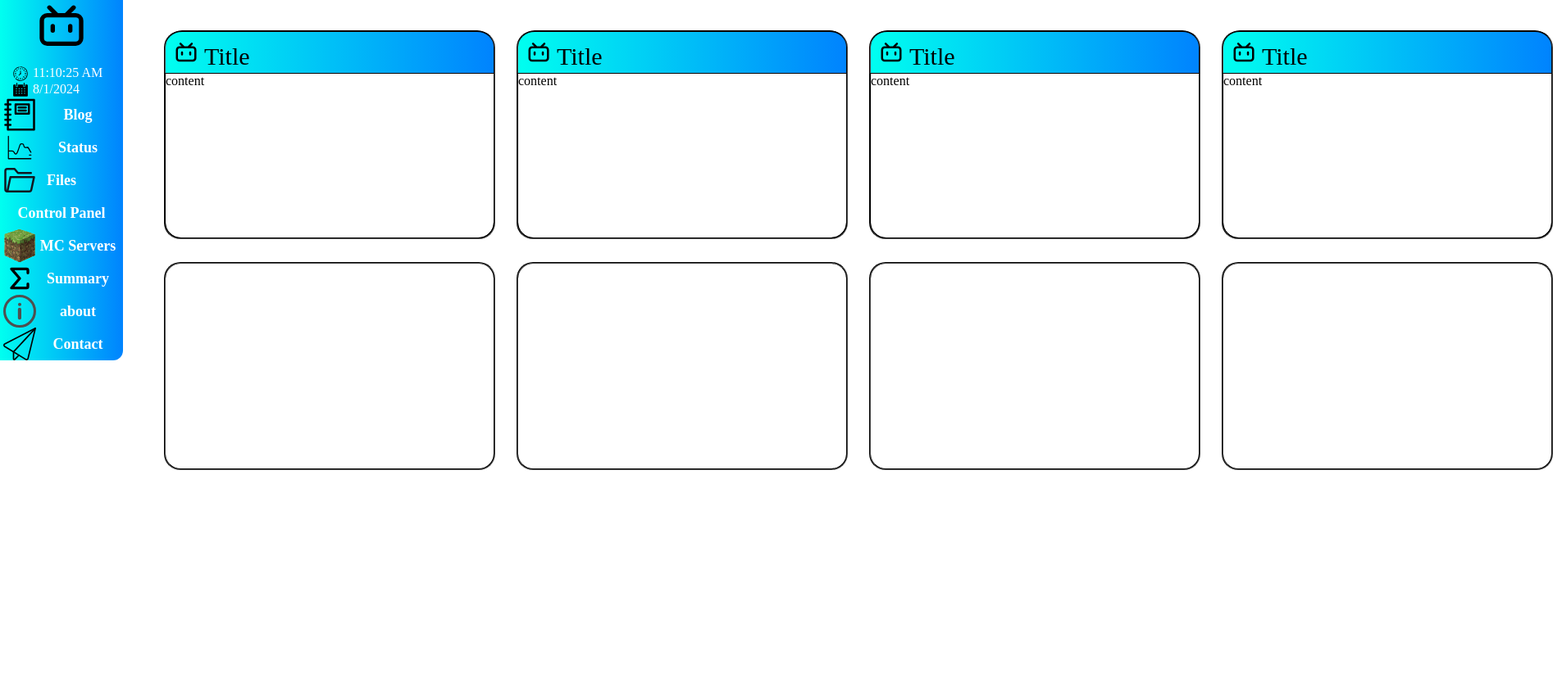
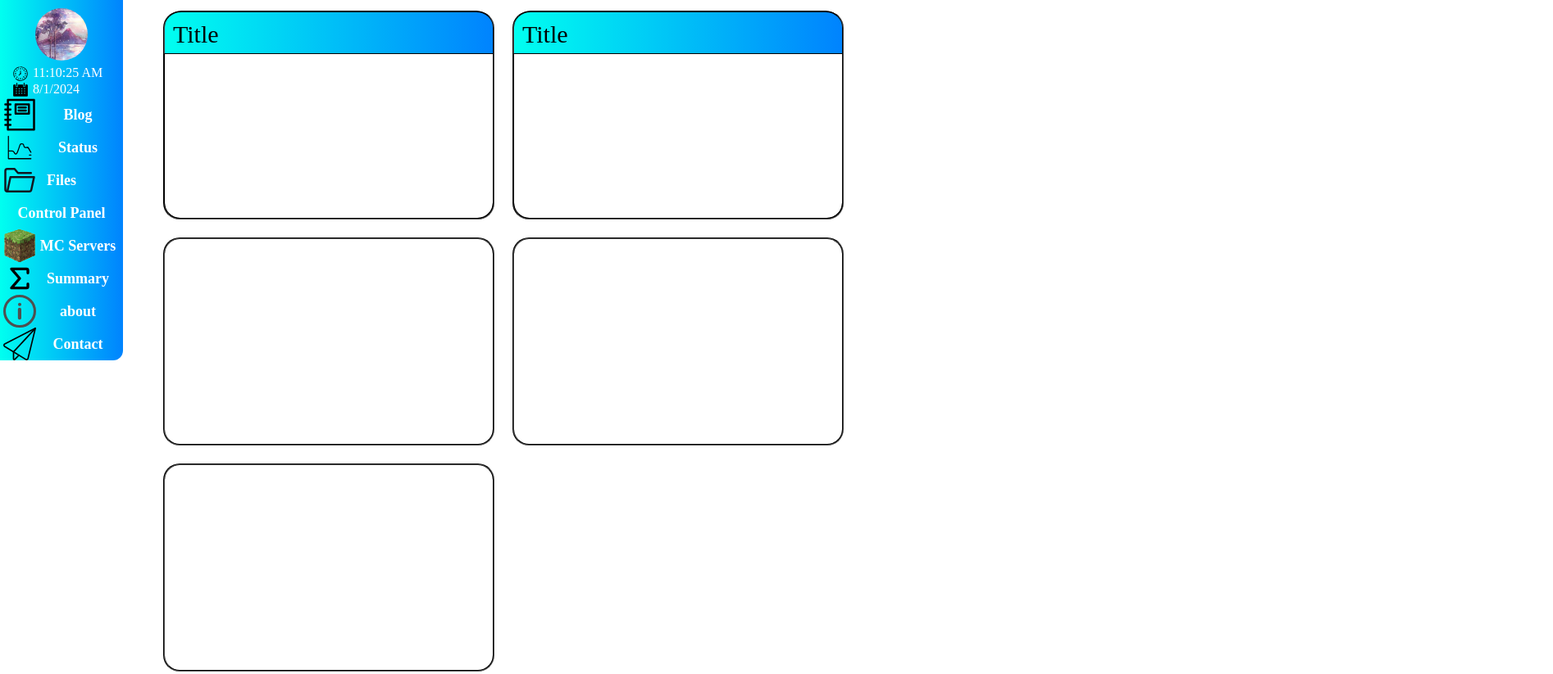
Before and after one commit to zbq0928/zbq-server, a plain HTML site: page test.html in a window 1280 px wide. Shown: the whole page at 82% size, 1894 px wide, since content can reach past the window. Before the commit the page ends 800 px from the top, so only its background shows below. Drawn offline with Linux system fonts and the light colour scheme.

Commit message:
Updated the icon and the content box.

```diff
--- /dev/null
+++ b/css/flex-container.css
@@ -0,0 +1,13 @@
+#flex-container {
+    position: relative;
+    left: 180px;
+    bottom: 5px;
+    width: calc(100% - 180px);
+    height: 100%;
+    display: flex;
+    flex-wrap: wrap;
+    flex: 1;
+    align-items: flex-start;
+    flex-direction: row;
+    transition: left .6s,width .6s;
+}
--- a/css/home.css
+++ b/css/home.css
@@ -1,14 +1,30 @@
 .home {
     width: 64px;
     height: 64px;
-    background-image: url(../images/contact/Bilibili.svg);
     position: relative;
+    top: 10px;
     left: 43px;
-    transition: background-image .6s;
+    .on {
+        position: relative;
+        opacity: 0;
+        transition: opacity .6s;
+    }
+    .off {
+        position: absolute;
+        opacity: 1;
+        transition: opacity .6s;
+        border-radius: 100%;
+    }
 }
 .home:hover {
     transition: content .6s;
     cursor: pointer;
-    background-image: url("../images/home.svg");
-    transition: background-image .6s;
+    .on {
+        opacity: 1;
+        transition: opacity .6s;
+    }
+    .off {
+        opacity: 0;
+        transition: opacity .6s;
+    }
 }
--- a/css/item.css
+++ b/css/item.css
@@ -6,10 +6,8 @@
     border-color: black;
     border-style: groove;
     border-radius: 20px;
-    position: absolute;
-    left: 30px;
-    top: 30px;
     box-shadow: none;
+    margin: 11px;
     transition: top .6s,box-shadow .6s;
 }
 
@@ -27,7 +25,7 @@
     background-image: linear-gradient(90deg,#00fff0,#0083fe);
     padding: 10px;
     position: relative;
-    bottom: 33px;
+    bottom: 3px;
     border-top-left-radius: 20px;
     border-top-right-radius: 20px;
     border-top: #000000 solid 2px;
@@ -39,7 +37,7 @@
     height: 200px;
     position: relative;
     right: 1px;
-    bottom: 64px;
+    bottom: 4px;
     border: #000000 solid 1px;
     border-bottom-left-radius: 20px;
     border-bottom-right-radius: 20px;
--- /dev/null
+++ b/head.html
@@ -0,0 +1,38 @@
+<link rel="stylesheet" type="text/css" href="./css/button.css">
+<link rel="stylesheet" type="text/css" href="./css/item.css">
+<link rel="stylesheet" type="text/css" href="./css/menu.css">
+<link rel="stylesheet" type="text/css" href="./css/home.css">
+<link rel="stylesheet" type="text/css" href="./css/flex-container.css">
+<script src="./scripts/timer.js"></script>
+<script>
+    var isFolded = false;
+    var forceShowFold = false;
+    function fold() {
+        isFolded = !isFolded;
+        forceShowFold = !forceShowFold;
+        if (isFolded) {
+            document.getElementById("menu").style.left = "-150px";
+            document.getElementById("fold").style.rotate = "180deg";
+            document.getElementById("flex-container").style.width = "calc(100% - 40px)";
+            document.getElementById("flex-container").style.left = "30px";
+            showFold();
+        }
+        else {
+            document.getElementById("menu").style.left = "0";
+            document.getElementById("fold").style.rotate = "0deg";
+            document.getElementById("flex-container").style.width = "calc(100% - 180px)";
+            document.getElementById("flex-container").style.left = "180px";
+        }
+    }
+    setTimeout(hideFold,3000);
+    function showFold() {
+        document.getElementById("fold").style.opacity = "1.0";
+        document.getElementById("hideFold").style.opacity = "1.0";
+    }
+    function hideFold() {
+        if (!forceShowFold) {
+            document.getElementById("fold").style.opacity = "0.0";
+            document.getElementById("hideFold").style.opacity = "0.0";
+        }
+    }
+</script>
--- a/index_list.html
+++ b/index_list.html
@@ -1,47 +1,10 @@
-<!DOCTYPE html>
-<html lang="zh">
-    <head>
-        <meta charset="utf-8">
-        <link rel="stylesheet" type="text/css" href="./css/button.css">
-        <link rel="stylesheet" type="text/css" href="./css/item.css">
-        <link rel="stylesheet" type="text/css" href="./css/menu.css">
-        <link rel="stylesheet" type="text/css" href="./css/home.css">
-        <script src="./scripts/timer.js"></script>
-        <script>
-            var isFolded = false;
-            var forceShowFold = false;
-            function fold() {
-                isFolded = !isFolded;
-                forceShowFold = !forceShowFold;
-                if (isFolded) {
-                    document.getElementById("menu").style.left = "-150px";
-                    document.getElementById("fold").style.rotate = "180deg";
-                    showFold();
-                }
-                else {
-                    document.getElementById("menu").style.left = "0";
-                    document.getElementById("fold").style.rotate = "0deg";
-                }
-            }
-            setTimeout(hideFold,3000);
-            function showFold() {
-                document.getElementById("fold").style.opacity = "1.0";
-                document.getElementById("hideFold").style.opacity = "1.0";
-            }
-            function hideFold() {
-                if (!forceShowFold) {
-                    document.getElementById("fold").style.opacity = "0.0";
-                    document.getElementById("hideFold").style.opacity = "0.0";
-                }
-
-            }
-        </script>
-    </head>
-    <body>
 <div id="menu" style="width: 150px;height: 100%;float: left;position: absolute;bottom: 0px;left: 0px;">
     <div style="background-image: linear-gradient(90deg,#00fff0,#0083fe);width: 100%;height: 80px;text-align: center;border: 10px;">
         <a href="./index.html">
-                    <div class="home"></div>
+            <div class="home">
+                <img class="off" src="./images/__ZBQ__.ico" width="64" height="64">
+                <img class="on" src="./images/home.svg" width="64" height="64">
+            </div>
         </a>
     </div>
     <div style="background-image: linear-gradient(90deg,#00fff0,#0083fe);width: 100%;height: 20px;border: 10px;">
@@ -103,5 +66,3 @@
         </a>
     </div>
 </div>
-    </body>
-</html>
--- a/test.html
+++ b/test.html
@@ -1,62 +1,35 @@
 <!DOCTYPE html>
 <html lang="zh">
     <head>
+        <title>ZBQ's Server</title>
         <meta charset="utf-8">
-        <title>ZBQ's Server</title>
-        <script src="./scripts/jquery-3.7.1.min.js"></script>
+        <link rel="shortcut icon" type="images/x-icon" href="./images/__ZBQ__.ico">
     </head>
+    <script src="./scripts/jquery-3.7.1.min.js"></script>
+    <script>
+        $('head').load("./head.html");
+    </script>
     <body>
         <div class="index"></div>
         <script>
             $('.index').load("./index_list.html");
         </script>
-        <div style="position: absolute;left: 170px;">
+        <div id="flex-container">
             <div class="box">
-                <p class="title">
-                    <img src="./images/contact/Bilibili.svg" width="30" height="30">
+                <div class="title">
                     Title
-                </p>
-                <p class="content">content</p>
+                </div>
+                <div class="content"></div>
             </div>
-            <div style="position: relative;left: 430px;">
-                <div class="box">
-                    <p class="title">
-                        <img src="./images/contact/Bilibili.svg" width="30" height="30">
-                        Title
-                    </p>
-                    <p class="content">content</p>
+            <div class="box">
+                <div class="title">
+                    Title
                 </div>
+                <div class="content"></div>
             </div>
-            <div style="position: relative;left: 860px;">
-                <div class="box">
-                    <p class="title">
-                        <img src="./images/contact/Bilibili.svg" width="30" height="30">
-                        Title
-                    </p>
-                    <p class="content">content</p>
-                </div>
-            </div>
-            <div style="position: relative;left: 1290px;">
-                <div class="box">
-                    <p class="title">
-                        <img src="./images/contact/Bilibili.svg" width="30" height="30">
-                        Title
-                    </p>
-                    <p class="content">content</p>
-                </div>
-            </div>
-        </div>
-        <div style="position: absolute;top: 290px;left: 170px;">
             <div class="box"></div>
-            <div style="position: relative;left: 430px;">
-                <div class="box"></div>
-            </div>
-            <div style="position: relative;left: 860px;">
-                <div class="box"></div>
-            </div>
-            <div style="position: relative;left: 1290px;">
-                <div class="box"></div>
-            </div>
+            <div class="box"></div>
+            <div class="box"></div>
         </div>
     </body>
 </html>
```
Also changed, not shown: about.html (+7 -2 lines), contact.html (+7 -2 lines), index.html (+7 -2 lines), mc_servers.html (+7 -2 lines), status.html (+7 -2 lines), summary.html (+7 -2 lines), images/__ZBQ__.ico (added), images/__ZBQ__.jpg (added). Lines whose indentation alone changed are shown as unchanged.
